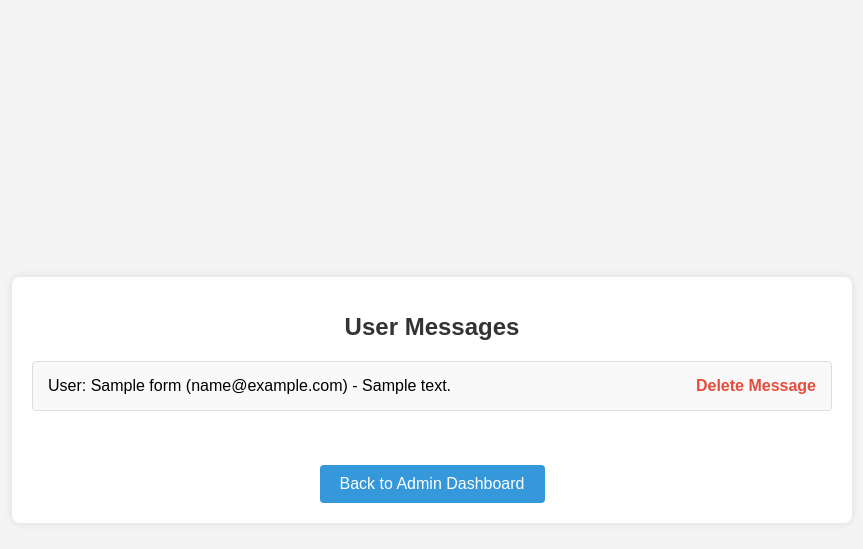
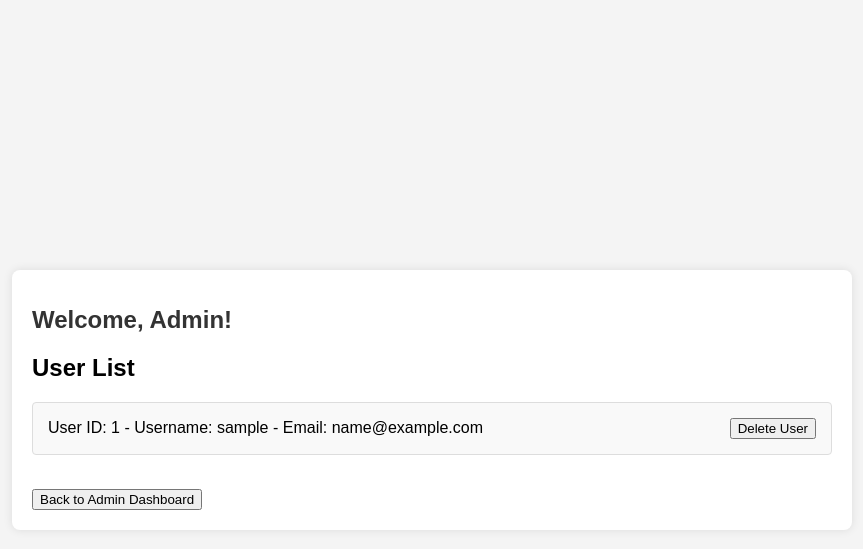
Before and after one commit to Amarchavan2/wheeldeal, a PHP site: page /view/admin/user_message.php in a window 1280 px wide. Shown: the top 549 px of the page, without its empty margins (208-1071 px from the left). Run offline with PHP 8.4, Linux system fonts and the light colour scheme; the visitor is signed in with stand-in values (Sample User, id 1); tables that the repository leaves empty or names only in its code hold one stand-in row (values such as "Sample post").

Commit message:
minor changes

```diff
--- a/view/admin/user_message.php
+++ b/view/admin/user_message.php
@@ -7,94 +7,73 @@ if (!isset($_SESSION['admin'])) {
     exit();
 }
 
-// Initialize the message variable
-$message = "";
-
-// Handle message deletion
-if (isset($_GET['delete_message']) && is_numeric($_GET['delete_message'])) {
-    $message_id = $_GET['delete_message'];
-
-    // Prepare statement to prevent SQL injection
-    $stmt = $conn->prepare("DELETE FROM contact_form WHERE id = ?");
-    $stmt->bind_param("i", $message_id);
-    $resultDeleteMessage = $stmt->execute();
-
-    if ($resultDeleteMessage === false) {
-        // Check for query execution error
-        $message = "Error deleting message: " . $conn->error;
+// Handle user deletion
+$resultDeleteUserMessage = ''; // Initialize the message variable
+if ($_SERVER['REQUEST_METHOD'] == 'POST' && isset($_POST['delete_user']) && is_numeric($_POST['delete_user'])) {
+    $user_id = intval($_POST['delete_user']); // Use intval to sanitize input
+    $sqlDeleteUser = "DELETE FROM users WHERE id = $user_id";
+    if ($conn->query($sqlDeleteUser) === true) {
+        $resultDeleteUserMessage = "User deleted successfully!";
     } else {
-        $message = "Message deleted successfully!";
+        $resultDeleteUserMessage = "Error deleting user: " . $conn->error;
     }
-    $stmt->close();
 }
 
-// Fetch all messages
-$sqlMessages = "SELECT * FROM contact_form";
-$resultMessages = $conn->query($sqlMessages);
+// Fetch all users
+$sqlUsers = "SELECT * FROM users";
+$resultUsers = $conn->query($sqlUsers);
 ?>
-
 <!DOCTYPE html>
 <html lang="en">
 <head>
     <meta charset="UTF-8">
     <meta name="viewport" content="width=device-width, initial-scale=1.0">
-    <title>User Messages</title>
+    <title>Admin Dashboard</title>
     <link rel="stylesheet" href="../../css/user_messagesstyle.css">
 </head>
 <body>
     <div class="container">
-        <div class="box">
-            <h1>User Messages</h1>
+        <h1>Welcome, Admin!</h1>
 
-            <?php
-            // Display the message prompt only if a message is deleted
-            if (!empty($message)) {
-                echo "<p class='message'>$message</p>";
-            }
-            ?>
+        <h2>User List</h2>
+        <?php if (!empty($resultDeleteUserMessage)): ?>
+            <p id="delete-message"><?php echo htmlspecialchars($resultDeleteUserMessage); ?></p>
+        <?php endif; ?>
 
-            <ul>
-                <?php
-                if ($resultMessages === false) {
-                    // Check for query execution error
-                    echo "Error in SQL query: " . $conn->error;
-                } else {
-                    // Check if there are any messages
-                    if ($resultMessages->num_rows > 0) {
-                        while ($row = $resultMessages->fetch_assoc()) {
-                            $name = isset($row['name']) ? $row['name'] : 'N/A';
-                            $email = isset($row['email']) ? $row['email'] : 'N/A';
-                            $message_content = isset($row['message']) ? $row['message'] : 'N/A';
-                            $created_at = isset($row['created_at']) ? $row['created_at'] : 'N/A';
+        <ul>
+            <?php if ($resultUsers->num_rows > 0): ?>
+                <?php while ($user = $resultUsers->fetch_assoc()): ?>
+                    <li>User ID: <?php echo htmlspecialchars($user['id']); ?> - Username: <?php echo htmlspecialchars($user['username']); ?> - Email: <?php echo htmlspecialchars($user['email']); ?>
+                    <form method="post" style="display:inline;">
+                        <input type="hidden" name="delete_user" value="<?php echo htmlspecialchars($user['id']); ?>">
+                        <input type="submit" value="Delete User" onclick="return confirm('Are you sure you want to delete this user?');">
+                    </form>
+                    </li>
+                <?php endwhile; ?>
+            <?php else: ?>
+                <p>No users available.</p>
+            <?php endif; ?>
+        </ul>
 
-                            echo "<li>User: $name ($email) - $message_content <a href='user_messages.php?delete_message={$row['id']}' class='delete-link' onclick='return confirm(\"Are you sure you want to delete this message?\")'>Delete Message</a></li>";
-                        }
-                    } else {
-                        echo "<p>No messages available.</p>";
-                    }
-                }
-                ?>
-            </ul>
-
-            <br>
-            <a href="admin.php" class="button">Back to Admin Dashboard</a>
-        </div>
+        <br>
+        <form action="admin.php" method="post">
+            <input type="submit" value="Back to Admin Dashboard">
+        </form>
     </div>
 
     <script>
         // Function to hide the message after a delay
         function hideMessage() {
-            var messageElement = document.querySelector('.message');
+            var messageElement = document.getElementById('delete-message');
             if (messageElement) {
                 setTimeout(function () {
                     messageElement.style.display = 'none';
-                }, 3000); // 3 seconds delay
+                }, 2000); // 2000 milliseconds = 2 seconds
             }
         }
 
         // Call the hideMessage function when the page loads
         window.onload = hideMessage;
     </script>
-
 </body>
 </html>
--- a/view/user/car-details.php
+++ b/view/user/car-details.php
@@ -302,7 +302,7 @@ if (isset($_GET['id'])) {
             <script>
                 function makeCall() {
                     // Replace with the actual phone number
-                    window.location.href = 'tel:+911234567890';
+                    window.location.href = 'tel:+919594652780';
                 }
             </script>
         </body>
```
Also changed, not shown: view/admin/view_bookings.php (+30 -1 lines), view/admin/view_users.php (deleted, +0 -83 lines).
